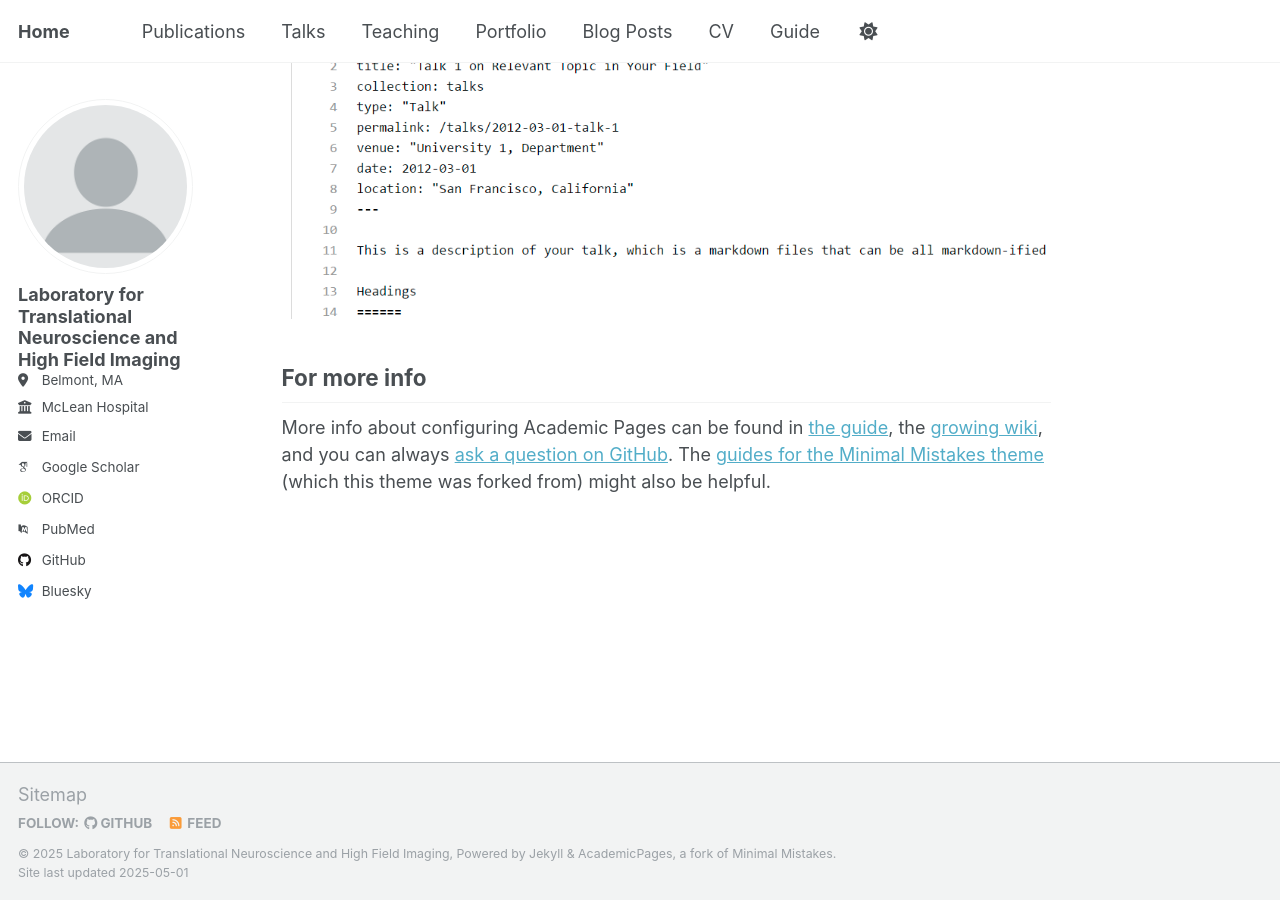
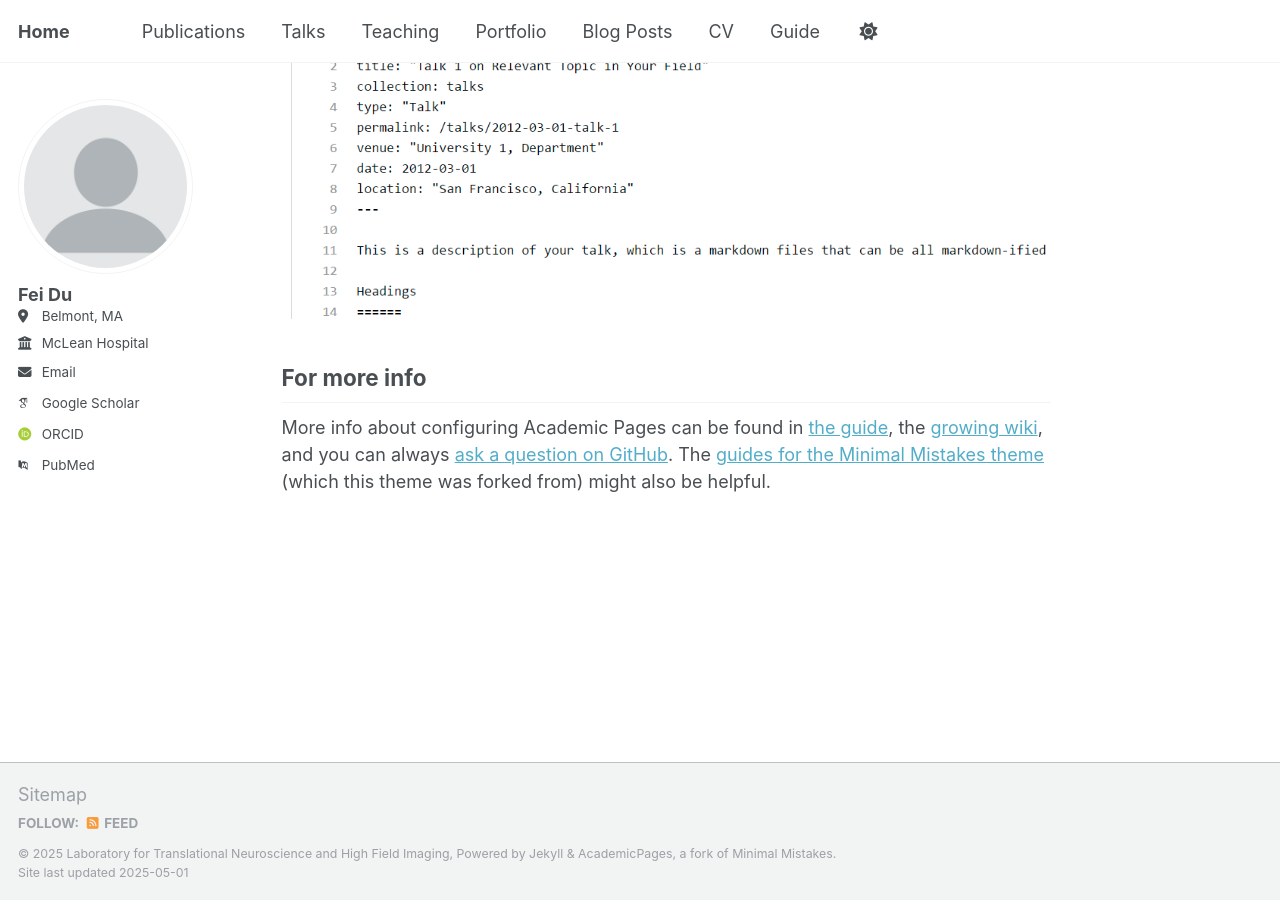
Before and after one commit to abbydstein/dulab.github.io, a Jekyll site: the page built from _pages/about.md, in a window 1280 px wide and 900 px high, scrolled down 2636 px. Built offline with Jekyll 4.4.1, drawn with Linux system fonts in a browser that asks for light colours; some web fonts are replaced.

Commit message:
Update _config.yml

```diff
--- a/_config.yml
+++ b/_config.yml
@@ -23,7 +23,7 @@ repository               : "abbydstein/dulab.github.io"
 author:
   # Biographic information
   avatar           : "profile.png"
-  name             : "Laboratory for Translational Neuroscience and High Field Imaging"
+  name             : "Fei Du"
   pronouns         : # example: "she/her"
   bio              : # "Short biography for the left-hand sidebar"
   location         : "Belmont, MA"
@@ -45,12 +45,12 @@ author:
   bitbucket        : # Username - Update with your username on the site
   codepen          : # Username
   dribbble         : # Username
-  github           : "academicpages"
+  github           : #"academicpages"
   kaggle           : # Username
   stackoverflow    : # User number or user number and name (i.e., use "1" or "1/jeff-atwood")
 
   # Social media
-  bluesky          : "bsky.app" # Replace this with you Bluesky username
+  bluesky          : #"bsky.app" # Replace this with you Bluesky username
   facebook         : # Username
   flickr           : # Username
   foursquare       : # Username
```
